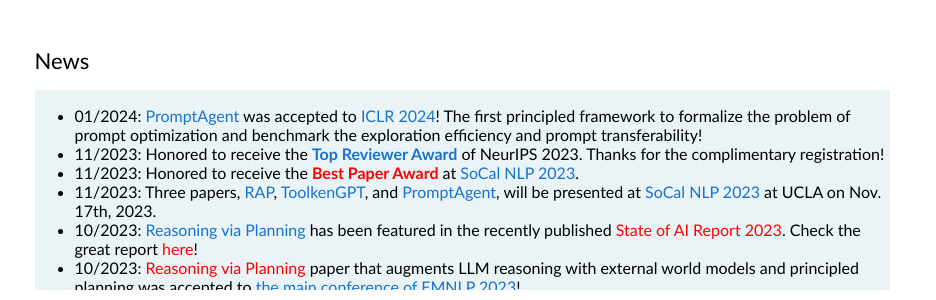
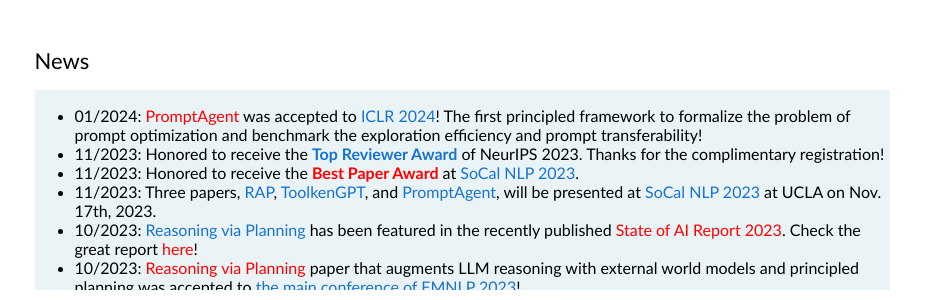
Before and after one commit to zhenwang9102/zhenwang9102.github.io, a Jekyll site: the page built from _posts/2019-06-02-venue.markdown, in a window 1280 px wide. Shown: the part 799-1099 px from the top of the page, without its empty margins (178-1114 px from the left). Built offline with Jekyll 4.4.1, drawn with Linux system fonts in a browser that asks for light colours.

Commit message:
Update default.html

```diff
--- a/_layouts/default.html
+++ b/_layouts/default.html
@@ -95,7 +95,7 @@
               <div class="listbox">
                 <ul>
                   <li>
-                    01/2024: <a href="https://arxiv.org/abs/2310.16427">PromptAgent</a> was accepted to <a href="https://iclr.cc/Conferences/2024">ICLR 2024</a>! The first principled framework to formalize the problem of prompt optimization and benchmark the exploration efficiency and prompt transferability!
+                    01/2024: <a href="https://arxiv.org/abs/2310.16427" style="color:red">PromptAgent</a> was accepted to <a href="https://iclr.cc/Conferences/2024">ICLR 2024</a>! The first principled framework to formalize the problem of prompt optimization and benchmark the exploration efficiency and prompt transferability!
                   </li>
                   <li>
                     11/2023: Honored to receive the <a href="https://neurips.cc/Conferences/2023/ProgramCommittee#top-reivewers"><b>Top Reviewer Award</b></a> of NeurIPS 2023. Thanks for the complimentary registration!
```
